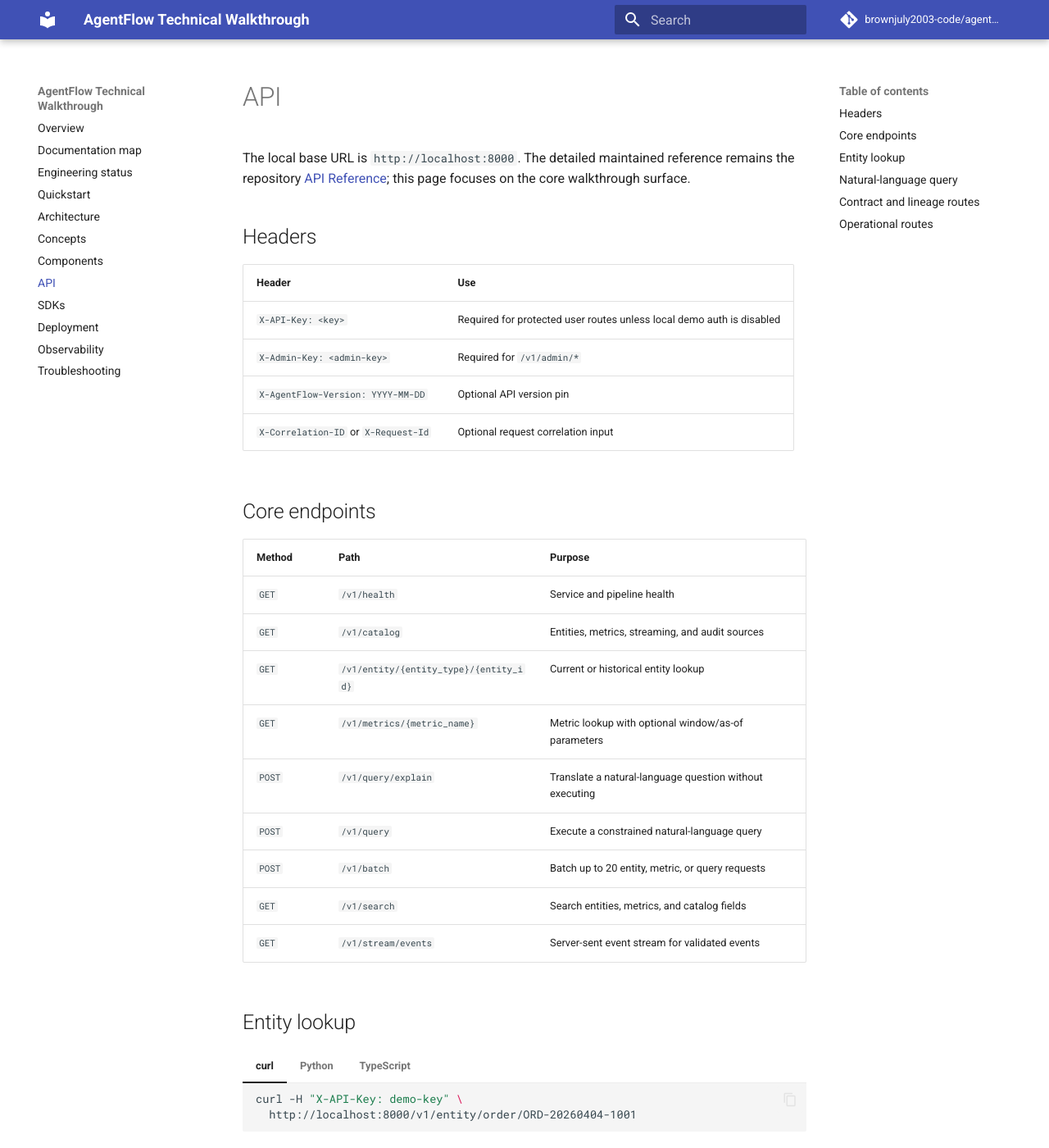
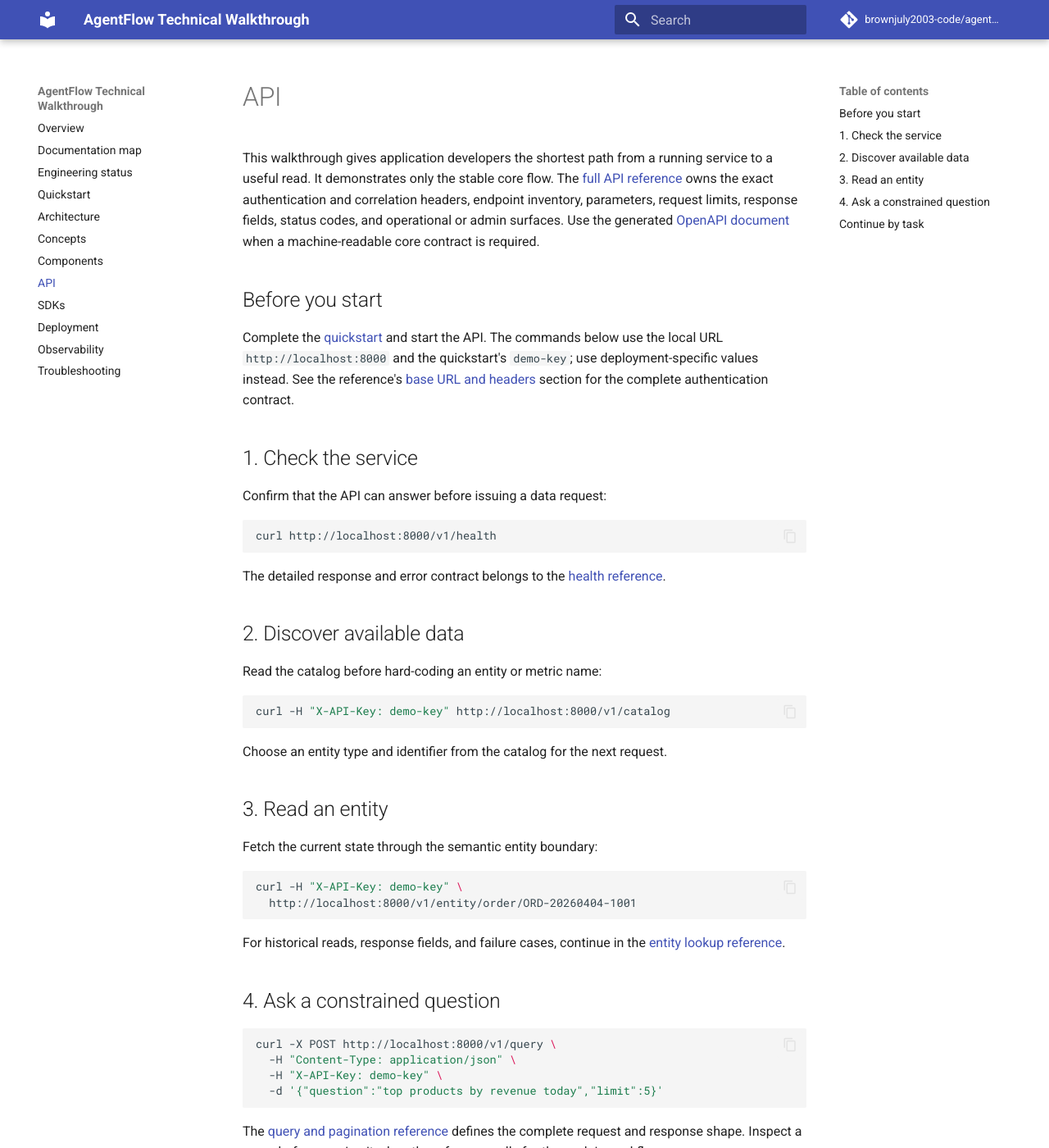
Before and after one commit to brownjuly2003-code/agentflow, an MkDocs documentation site: the page built from docs/api/index.md, in a window 1280 px wide and 1400 px high. Shown: the whole window at 82% size. Built offline with MkDocs 1.6.1 and Material for MkDocs 9.7.7, drawn with Linux system fonts in a browser that asks for light colours; comment, search, counter and statistics services are not loaded; some of the changed text lies outside the part shown.

Commit message:
docs: separate API walkthrough and reference

````diff
--- a/docs/api/index.md
+++ b/docs/api/index.md
@@ -1,79 +1,55 @@
 # API
 
-The local base URL is `http://localhost:8000`. The detailed maintained
-reference remains the repository
-[API Reference](https://github.com/brownjuly2003-code/agentflow/blob/main/docs/api-reference.md);
-this page focuses on the core walkthrough surface.
+This walkthrough gives application developers the shortest path from a running
+service to a useful read. It demonstrates only the stable core flow. The
+[full API reference](../api-reference.md) owns the exact authentication and
+correlation headers, endpoint inventory, parameters, request limits, response
+fields, status codes, and operational or admin surfaces. Use the generated
+[OpenAPI document](../openapi.json) when a machine-readable core contract is
+required.
 
-## Headers
+## Before you start
 
-| Header | Use |
-| --- | --- |
-| `X-API-Key: <key>` | Required for protected user routes unless local demo auth is disabled |
-| `X-Admin-Key: <admin-key>` | Required for `/v1/admin/*` |
-| `X-AgentFlow-Version: YYYY-MM-DD` | Optional API version pin |
-| `X-Correlation-ID` or `X-Request-Id` | Optional request correlation input |
+Complete the [quickstart](../quickstart.md) and start the API. The commands
+below use the local URL `http://localhost:8000` and the quickstart's
+`demo-key`; use deployment-specific values instead. See the reference's
+[base URL and headers](../api-reference.md#base-url-and-headers) section for
+the complete authentication contract.
 
-## Core endpoints
+## 1. Check the service
 
-| Method | Path | Purpose |
-| --- | --- | --- |
-| `GET` | `/v1/health` | Service and pipeline health |
-| `GET` | `/v1/catalog` | Entities, metrics, streaming, and audit sources |
-| `GET` | `/v1/entity/{entity_type}/{entity_id}` | Current or historical entity lookup |
-| `GET` | `/v1/metrics/{metric_name}` | Metric lookup with optional window/as-of parameters |
-| `POST` | `/v1/query/explain` | Translate a natural-language question without executing |
-| `POST` | `/v1/query` | Execute a constrained natural-language query |
-| `POST` | `/v1/batch` | Batch up to 20 entity, metric, or query requests |
-| `GET` | `/v1/search` | Search entities, metrics, and catalog fields |
-| `GET` | `/v1/stream/events` | Server-sent event stream for validated events |
+Confirm that the API can answer before issuing a data request:
 
-## Entity lookup
-
-=== "curl"
-
-    ```bash
-    curl -H "X-API-Key: demo-key" \
-      http://localhost:8000/v1/entity/order/ORD-20260404-1001
-    ```
-
-=== "Python"
-
-    ```python
-    import httpx
-
-    response = httpx.get(
-        "http://localhost:8000/v1/entity/order/ORD-20260404-1001",
-        headers={"X-API-Key": "demo-key"},
-        timeout=10,
-    )
-    print(response.json())
-    ```
-
-=== "TypeScript"
-
-    ```typescript
-    const response = await fetch(
-      "http://localhost:8000/v1/entity/order/ORD-20260404-1001",
-      { headers: { "X-API-Key": "demo-key" } },
-    );
-    console.log(await response.json());
-    ```
-
-Representative response shape:
-
-```json
-{
-  "entity_type": "order",
-  "entity_id": "ORD-20260404-1001",
-  "data": {
-    "status": "delivered"
-  },
-  "freshness_seconds": 12.4
-}
+```bash
+curl http://localhost:8000/v1/health
 ```
 
-## Natural-language query
+The detailed response and error contract belongs to the
+[health reference](../api-reference.md#get-v1health).
+
+## 2. Discover available data
+
+Read the catalog before hard-coding an entity or metric name:
+
+```bash
+curl -H "X-API-Key: demo-key" http://localhost:8000/v1/catalog
+```
+
+Choose an entity type and identifier from the catalog for the next request.
+
+## 3. Read an entity
+
+Fetch the current state through the semantic entity boundary:
+
+```bash
+curl -H "X-API-Key: demo-key" \
+  http://localhost:8000/v1/entity/order/ORD-20260404-1001
+```
+
+For historical reads, response fields, and failure cases, continue in the
+[entity lookup reference](../api-reference.md#get-v1entityentity_typeentity_id).
+
+## 4. Ask a constrained question
 
 ```bash
 curl -X POST http://localhost:8000/v1/query \
@@ -82,45 +58,19 @@ curl -X POST http://localhost:8000/v1/query \
   -d '{"question":"top products by revenue today","limit":5}'
 ```
 
-Representative response shape:
+The [query and pagination reference](../api-reference.md#query-and-pagination-model)
+defines the complete request and response shape. Inspect a query before running
+it when the reference calls for the explain workflow.
 
-```json
-{
-  "rows": [
-    {
-      "product_id": "PROD-001"
-    }
-  ],
-  "sql": "SELECT ...",
-  "total_count": 42,
-  "next_cursor": null,
-  "has_more": false,
-  "page_size": 5
-}
-```
+## Continue by task
 
-## Contract and lineage routes
+| Goal | Detailed owner |
+| --- | --- |
+| Historical reads and pagination | [Query and pagination model](../api-reference.md#query-and-pagination-model) |
+| Contracts, search, and lineage | [Discovery and governance](../api-reference.md#discovery-and-governance) |
+| Streaming and operator workflows | [Streaming and operational workflows](../api-reference.md#streaming-and-operational-workflows) |
+| Platform administration | [Admin API](../api-reference.md#admin-api) |
 
-| Method | Path | Purpose |
-| --- | --- | --- |
-| `GET` | `/v1/contracts` | List schema contracts |
-| `GET` | `/v1/contracts/{entity}` | Latest stable contract for one entity |
-| `GET` | `/v1/contracts/{entity}/{version}` | Specific contract version |
-| `GET` | `/v1/contracts/{entity}/diff/{from_version}/{to_version}` | Contract diff |
-| `POST` | `/v1/contracts/{entity}/validate` | Validate a candidate schema |
-| `GET` | `/v1/lineage/{entity_type}/{entity_id}` | Source-to-serving provenance |
-
-## Operational routes
-
-| Area | Routes |
-| --- | --- |
-| Dead letters | `/v1/deadletter`, `/v1/deadletter/stats`, replay, dismiss |
-| Webhooks | `/v1/webhooks`, test delivery, logs |
-| Alerts | `/v1/alerts`, test delivery, history |
-| SLO | `/v1/slo` |
-| Metrics scrape | `/metrics` |
-| Admin | `/v1/admin/*` with `X-Admin-Key` |
-
-Operational and admin routes are HTTP API surfaces. The SDKs focus on the core
-agent read/query contract; use direct HTTP for routes that are not wrapped by a
-typed client helper.
+For typed client setup and language-specific calls, continue with the
+[SDK guide](../sdk.md). The full reference remains authoritative when a client
+helper and the HTTP surface differ.
````
Also changed, not shown: docs/api-reference.md (+7 -1 lines), plan_26_08_2026.md (+9 -1 lines), 1 other file.
